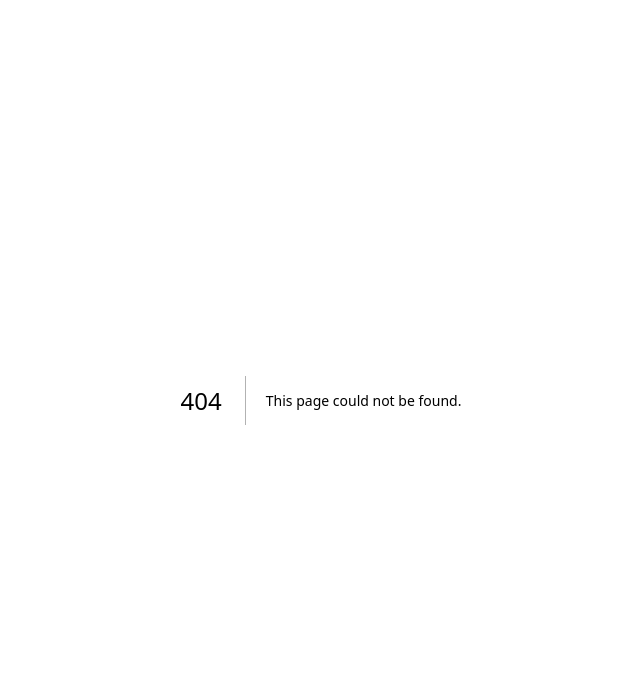
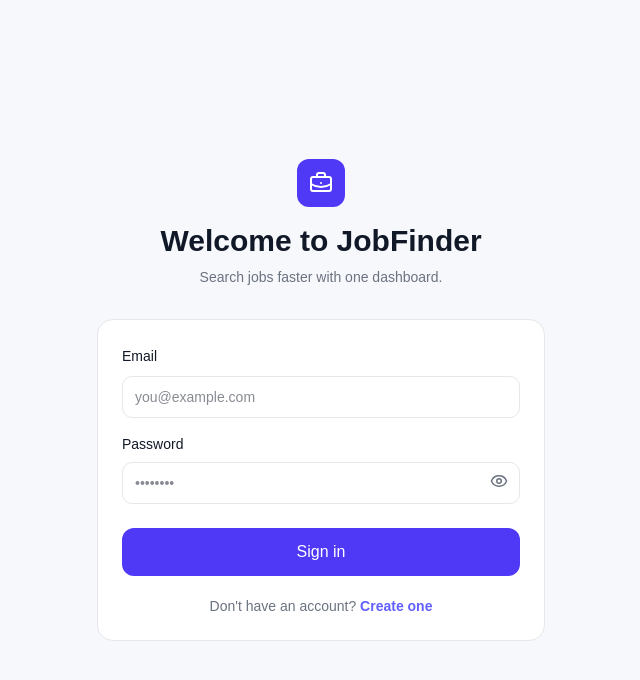
Before and after one commit to iamgajanan/jobfinder, a Next.js app: page /login in a window 1280 px wide. Before the commit this address had no page. Shown: the top 680 px of the page, without its empty margins (319-959 px from the left). Built offline with nearby package versions, Linux system fonts and the light colour scheme.

Commit message:
feat: add sign in screen

```diff
--- /dev/null
+++ b/src/app/login/page.tsx
@@ -0,0 +1,11 @@
+"use client";
+import { FormEvent, useState } from "react";
+import { useRouter } from "next/navigation";
+import Link from "next/link";
+import { BriefcaseBusiness, Eye, EyeOff } from "lucide-react";
+
+export default function Login(){
+ const router=useRouter(); const [email,setEmail]=useState(""); const [password,setPassword]=useState(""); const [show,setShow]=useState(false); const [error,setError]=useState("");
+ function submit(e:FormEvent){e.preventDefault(); if(!email||!password){setError("Enter your email and password.");return;} localStorage.setItem("jobfinder_user",JSON.stringify({email})); router.replace("/");}
+ return <main className="grid min-h-screen place-items-center bg-[var(--bg)] p-5 text-[var(--fg)]"><div className="w-full max-w-md"><div className="mb-8 text-center"><div className="mx-auto mb-4 grid h-12 w-12 place-items-center rounded-xl bg-indigo-600 text-white"><BriefcaseBusiness/></div><h1 className="text-3xl font-bold">Welcome to JobFinder</h1><p className="mt-2 text-sm text-[var(--muted)]">Search jobs faster with one dashboard.</p></div><form onSubmit={submit} className="card p-6"><label className="text-sm">Email<input className="input mt-2" type="email" value={email} onChange={e=>setEmail(e.target.value)} placeholder="you@example.com"/></label><label className="mt-4 block text-sm">Password<div className="relative mt-2"><input className="input pr-10" type={show?"text":"password"} value={password} onChange={e=>setPassword(e.target.value)} placeholder="••••••••"/><button type="button" onClick={()=>setShow(!show)} className="absolute right-3 top-2.5 text-[var(--muted)]">{show?<EyeOff size={18}/>:<Eye size={18}/>}</button></div></label>{error&&<p className="mt-3 text-sm text-red-500">{error}</p>}<button className="mt-6 w-full rounded-xl bg-indigo-600 px-4 py-3 text-sm font-semibold text-white">Sign in</button><p className="mt-5 text-center text-sm text-[var(--muted)]">Don't have an account? <Link href="/signup" className="font-semibold text-indigo-500">Create one</Link></p></form></div></main>
+}
```
